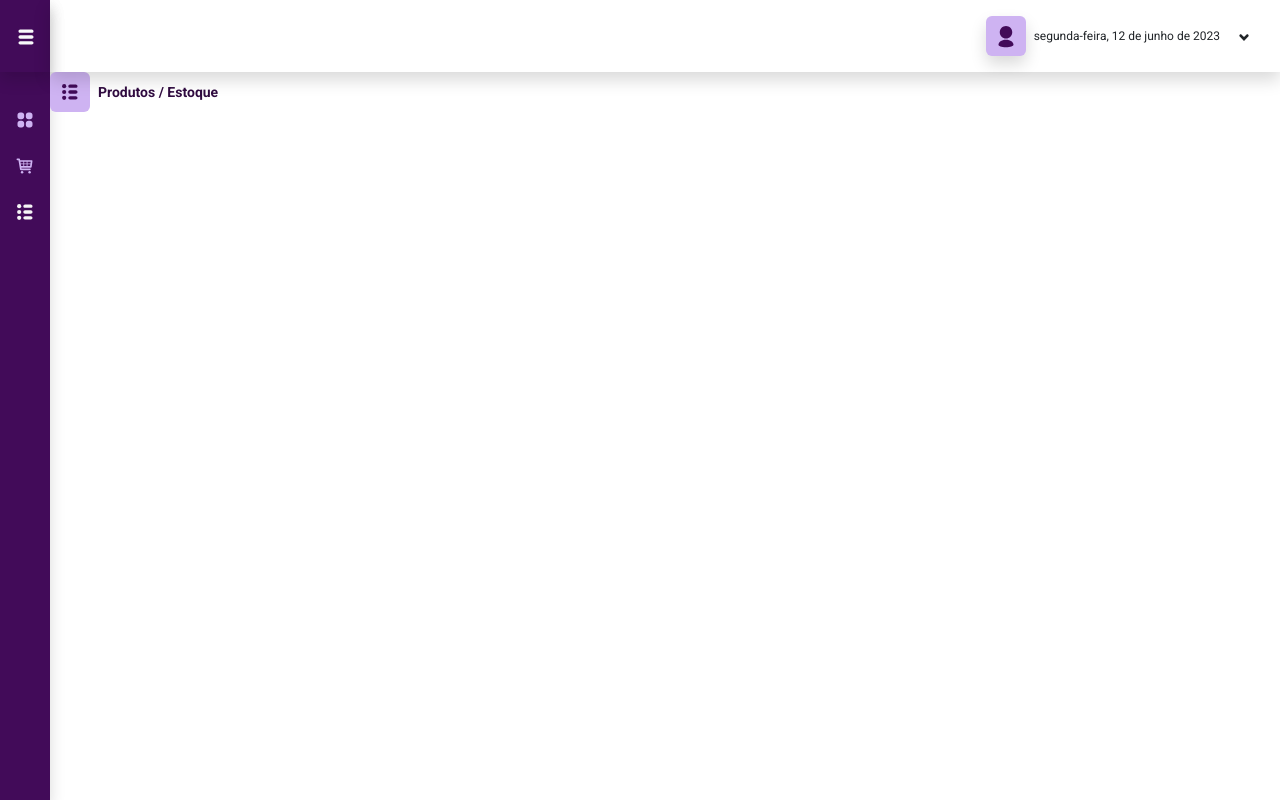
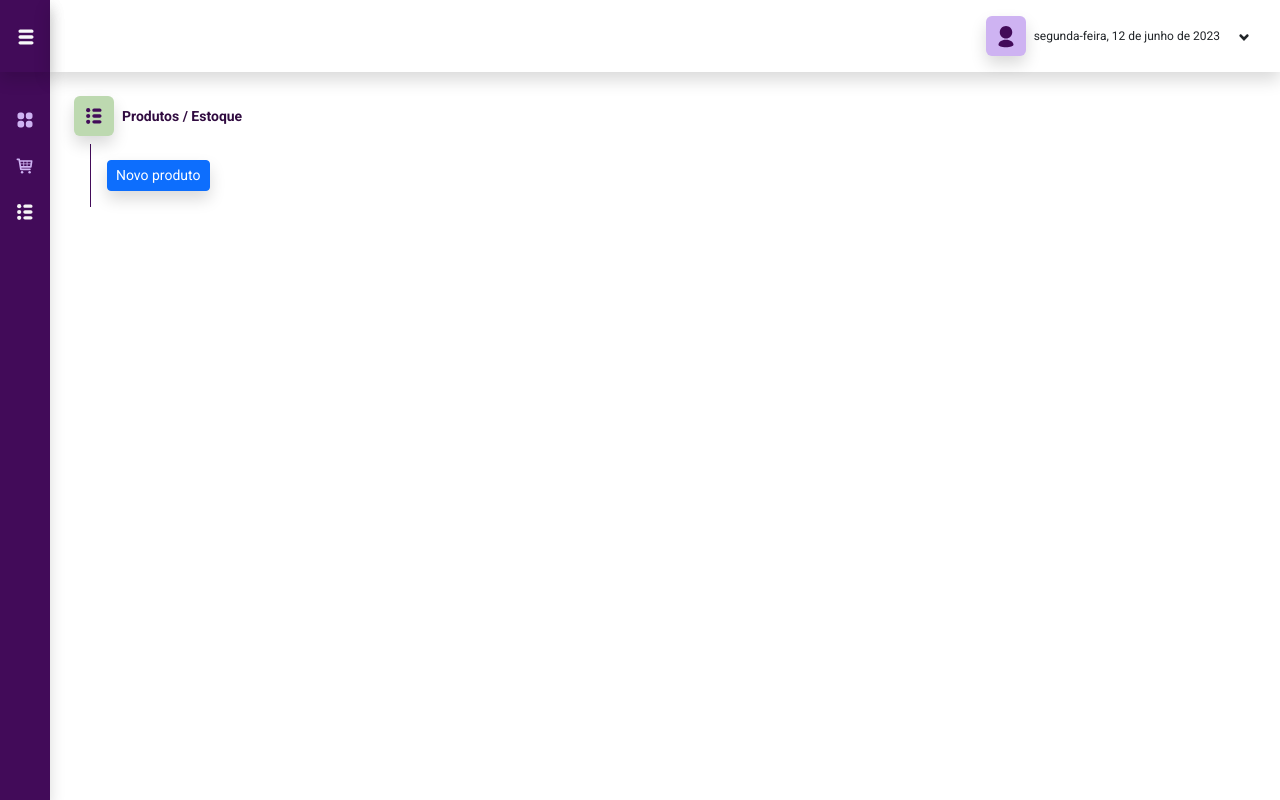
Before and after one commit to guigabraga/cronnos_app, a React (Vite) app: page /produtos-estoque in a window 1280 px wide. Built offline with nearby package versions, Linux system fonts and the light colour scheme.

Commit message:
Padronização de rotas

```diff
--- a/src/App.jsx
+++ b/src/App.jsx
@@ -14,7 +14,7 @@ import Dashboard from './pages/Dashboard'
 import Pedidos from './pages/Pedidos'
 import ProdutosEstoque from './pages/ProdutosEstoque'
 //Components:
-//import SideBar from './components/HomeSideBar'
+import SideBar from './components/HomeSideBar'
 
 function App(){
     return(
@@ -25,9 +25,11 @@ function App(){
                     <Route path='/login' element={<Login/>}/>
                     <Route path='/cadastro' element={<Cadastro/>}/>
                     <Route path='/recuperar-senha' element={<RecuperarSenha/>}/>
-                    <Route path='/dashboard' element={<Dashboard/>}/>
-                    <Route path='/pedidos' element={<Pedidos/>}/>
-                    <Route path='/produtos-estoque' element={<ProdutosEstoque/>}/>
+                    <Route element={<Home/>}>
+                        <Route path='dashboard' element={<Dashboard/>}/>
+                        <Route path='pedidos' element={<Pedidos/>}/>
+                        <Route path='produtos-estoque' element={<ProdutosEstoque/>}/>
+                    </Route>
                 </Routes>
                 {/* <SideBar>
                     <Routes>
--- a/src/components/HomeNavBar.jsx
+++ b/src/components/HomeNavBar.jsx
@@ -1,8 +1,10 @@
+//Imports:
 import React, { useState, useEffect } from 'react'
 import { Navbar } from 'reactstrap'
-//Icones:
+import { Outlet } from 'react-router-dom'
+//Icons:
 import { TiUser } from 'react-icons/ti'
-//Componentes:
+//Compónents:
 import HomeNavBarDropdown from './HomeNavBarDropdown'
 
 function HomeNavBar({children}){
@@ -31,7 +33,7 @@ function HomeNavBar({children}){
                     </div>
                 </div>
             </Navbar>
-            <div>{children}</div>
+            <Outlet />
         </div>
     )
 }
--- a/src/components/HomeSideBar.jsx
+++ b/src/components/HomeSideBar.jsx
@@ -1,16 +1,12 @@
 //Imports:
 import React, { useState } from 'react'
-import { useNavigate, Link, BrowserRouter, Routes, Route, NavLink } from 'react-router-dom'
+import { NavLink, Outlet } from 'react-router-dom'
 //Icons:
 import { TiThMenu, TiThLarge, TiChevronRight, TiShoppingCart, TiThList } from 'react-icons/ti'
-//Pages:
-import Dashboard from '../pages/Dashboard'
-//Components:
-import HomeNavBar from './HomeNavBar'
 //Assets:
 import CronnosLogoSmall from '../assets/cronnos-logo-small.svg'
 
-function SideBar({children}){
+function SideBar(){
     //Nome do usuario no sessionStorage:
     const sessionUserName =  sessionStorage.getItem('userName')
     //Abrir e fechar Sidebar:
@@ -35,7 +31,6 @@ function SideBar({children}){
         }
     ]
     return(
-        <div className='home-container'>
         <div className='sideBarHome cronnos-bg-sidebar shadow' style={{width: sideBarOpen ? '300px': '50px'}}>
             <div className='shadow home-side-bar-title'>
                 <div className='mx-3 hstack gap-3'>
@@ -66,8 +61,6 @@ function SideBar({children}){
                 </div>
             </div>
         </div>
-            <HomeNavBar>{children}</HomeNavBar>
-        </div>
     )
 }
 
--- a/src/pages/Dashboard.jsx
+++ b/src/pages/Dashboard.jsx
@@ -1,13 +1,10 @@
 import React from 'react'
-
-import DashboardChartOne from '../components/charts/DashboardChartOne'
+import SideBar from '../components/HomeSideBar'
+import ApexCharts from 'apexcharts'
 
 function Dashboard(){
     return(
-        <div>
-            <h1>Dashboard</h1>
-
-        </div>
+        <h1>Dashboard</h1>
     )
 }
 
--- a/src/pages/Pedidos.jsx
+++ b/src/pages/Pedidos.jsx
@@ -2,9 +2,7 @@ import React from 'react'
 
 function Pedidos(){
     return(
-        <div>
-            <h1>Pedidos</h1>
-        </div>
+        <h1>Pedidos</h1>
     )
 }
 
--- a/src/pages/ProdutosEstoque.jsx
+++ b/src/pages/ProdutosEstoque.jsx
@@ -1,22 +1,23 @@
 import React from 'react'
-import SideBar from '../components/HomeSideBar'
 import { TiThList } from 'react-icons/ti'
 
 function ProdutosEstoque(){
     return(
-        <SideBar>
+        <div className='p-4'>
             <div className='hstack gap-2'>
-                <div className='rounded home-navbar-user-icon shado'>
+                <div className='rounded div-icon-page shadow'>
                     <TiThList className='cronnos-font-20 icon-user'/>
                 </div>
                 <div>
                     <span className='fw-bold cronnos-text-info cronnos-font-14'>Produtos / Estoque</span>
                 </div>
             </div>
-            <div>
-
+            <div className='ps-3'>
+                <div className='border-color-primary mt-2 ps-3 py-3'>
+                    <button type="button" className='btn btn-primary btn-sm shadow'>Novo produto</button>
+                </div>
             </div>
-        </SideBar>
+        </div>
     )
 }
 
--- a/src/routes/Home.jsx
+++ b/src/routes/Home.jsx
@@ -1,11 +1,15 @@
 import React, { useState } from 'react'
-import { BrowserRouter, Routes, Route } from 'react-router-dom'
 
 import Dashboard from '../pages/Dashboard'
+import SideBar from '../components/HomeSideBar'
+import HomeNavBar from '../components/HomeNavBar'
 
-function Home({children}){
+function Home(){
     return(
-        <div>{children}</div>
+        <div className='home-container'>
+            <SideBar />
+            <HomeNavBar/>
+        </div>
     )
 }
 
```
Lines whose indentation alone changed are shown as unchanged.
